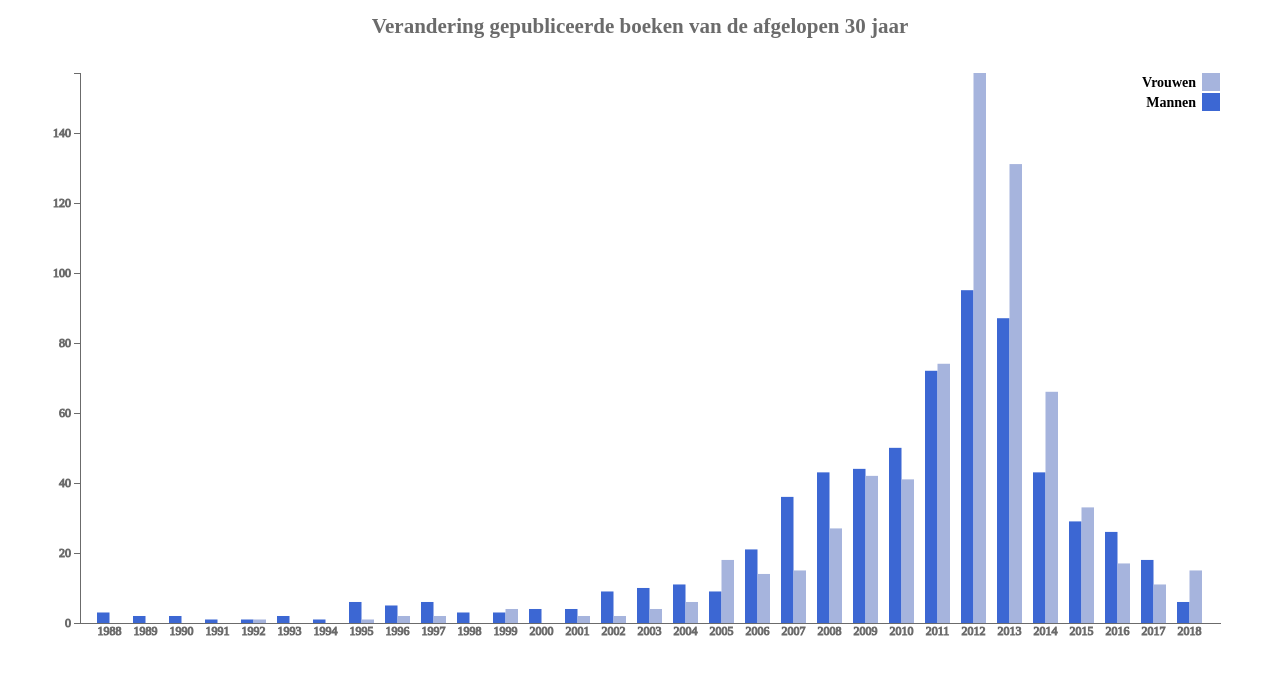
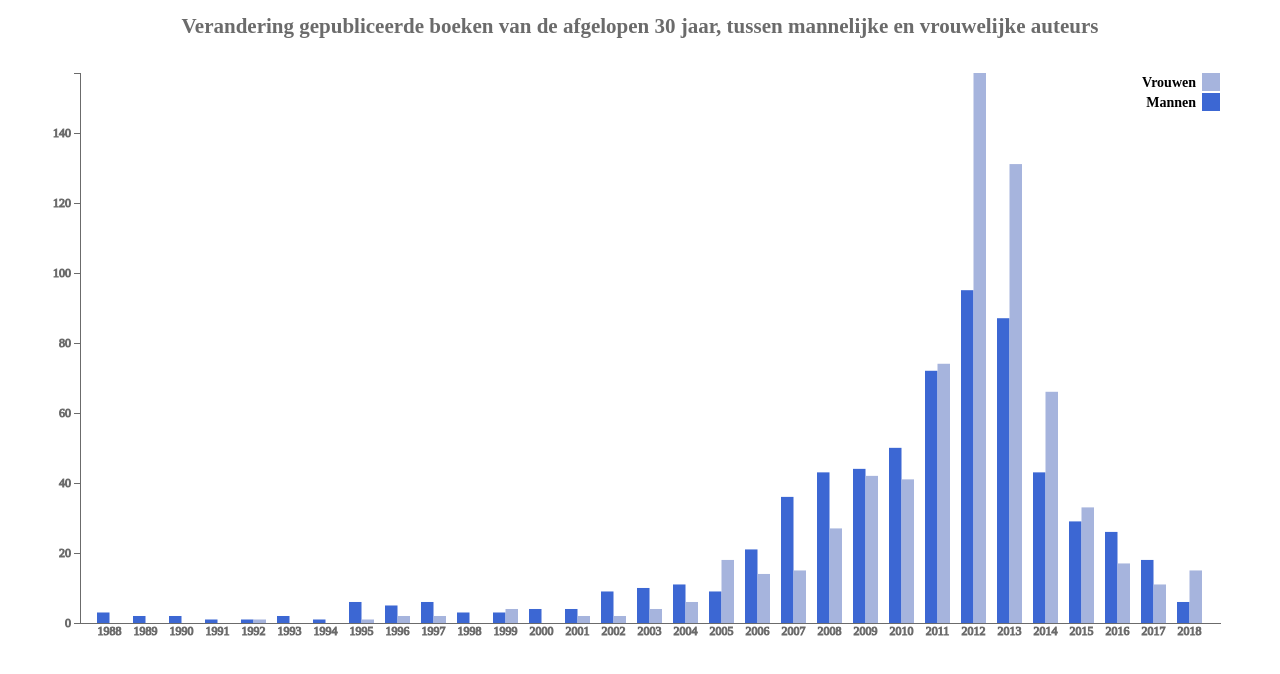
Before and after one commit to dewarian/functional-programming-1, a website: page index.html in a window 1280 px wide. Drawn offline with nearby package versions, Linux system fonts and the light colour scheme.

Commit message:
update readme

```diff
--- a/index.html
+++ b/index.html
@@ -8,7 +8,7 @@
         <link rel="stylesheet" href="./style.css">
     </head>
     <body>
-        <h1>Verandering gepubliceerde boeken van de afgelopen 30 jaar</h1>
+        <h1>Verandering gepubliceerde boeken van de afgelopen 30 jaar, tussen mannelijke en vrouwelijke auteurs</h1>
 
         <div class="data"></div>
 
--- a/index.js
+++ b/index.js
@@ -85,6 +85,8 @@ const search = async (q, facet) => {
 			})
 
 			console.log(getGenderFromYear)
+			console.log(filterTransformedAuthors)
+			console.log(transformedResults)
 
 			// Get results in localhost on port 3000
 			app.get("/", (req, res) => res.json(getGenderFromYear))
```
Also changed, not shown: README.md.
